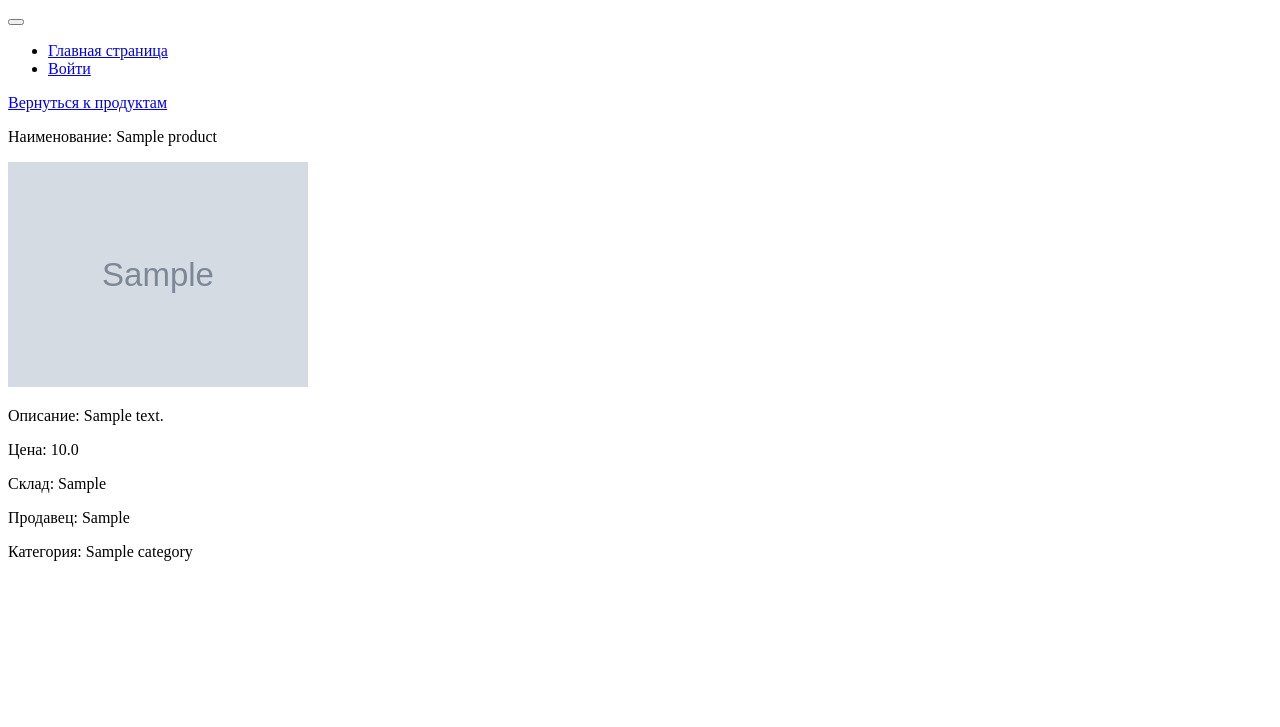
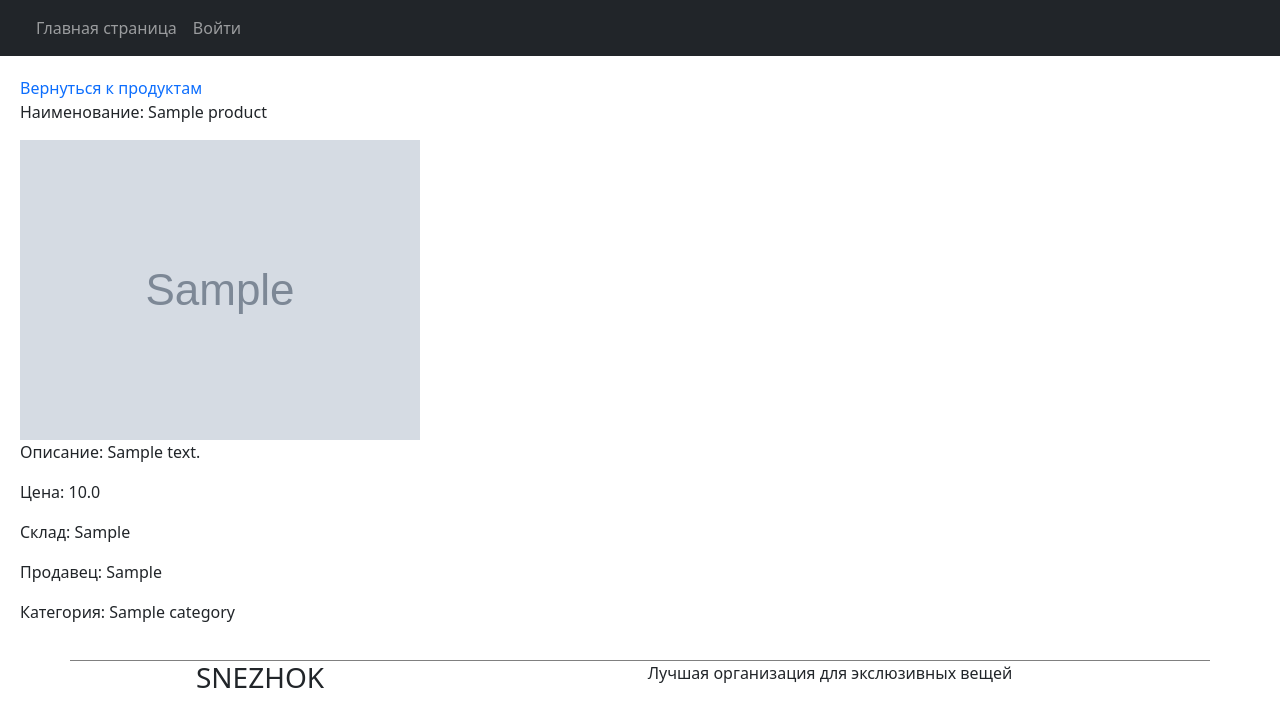
Before and after one commit to ultimathule1/JavaSpringFinal, a Spring Boot app: page /info/1 in a window 1280 px wide. Shown: the top 727 px of the page. Run offline with Spring Boot 4, Linux system fonts and the light colour scheme; a user stored in the database is signed in; tables that the repository leaves empty hold one stand-in row (values such as "Sample post"); grey boxes marked "Sample" are stand-in pictures; some of the project's set-up classes (security, data sources, template engines, error pages and the like) are left out, and stand-ins take their place.

Commit message:
точка невозврата

```diff
--- a/src/main/resources/static/css/product_info.css
+++ b/src/main/resources/static/css/product_info.css
@@ -0,0 +1,20 @@
+.wrapper {
+    padding: 20px;
+}
+
+.flex-container {
+    display: flex;
+    flex-wrap: wrap;
+    flex-direction: row;
+    gap: 10px;
+}
+
+.back-btn {
+    text-decoration: none;
+    padding: 0 0 5px 0;
+}
+
+.footer {
+    width: 100%;
+    border-top: 1px solid gray;
+}
--- a/src/main/resources/templates/product/infoProduct.html
+++ b/src/main/resources/templates/product/infoProduct.html
@@ -3,6 +3,10 @@
 <head>
     <meta charset="UTF-8">
     <title>Информация о товаре</title>
+    <link th:href="@{/css/bootstrap.min.css}" rel="stylesheet"
+    integrity="sha384-Zenh87qX5JnK2Jl0vWa8Ck2rdkQ2Bzep5IDxbcnCeuOxjzrPF/et3URy9Bv1WTRi" crossorigin="anonymous">
+    <link rel="stylesheet" th:href="@{/css/product_info.css}">
+    <link href="https://cdn.jsdelivr.net/npm/bootstrap@5.2.3/dist/css/bootstrap.min.css" rel="stylesheet" integrity="sha384-rbsA2VBKQhggwzxH7pPCaAqO46MgnOM80zW1RWuH61DGLwZJEdK2Kadq2F9CUG65" crossorigin="anonymous">
 </head>
 <body>
     <nav class="navbar navbar-expand-md navbar-dark bg-dark" aria-label="Fourth navbar example">
@@ -24,15 +28,27 @@
             </div>
         </div>
     </nav>
-    <a href="/product">Вернуться к продуктам</a>
+    <div class="wrapper">
+        <a href="/product" class="back-btn">Вернуться к продуктам</a>
         <p th:text="'Наименование: ' + ${product.getTitle()}"></p>
+        <div class="flex-container">
             <div class="flex-container" th:each="img : ${product.getImageList()}">
-        <img th:src="'/img/' + ${img.getFileName()}" width="300px">
+                <img th:src="'/img/' + ${img.getFileName()}">
+            </div>
         </div>
         <p th:text="'Описание: ' + ${product.getDescription()}"></p>
         <p th:text="'Цена: ' + ${product.getPrice()}"></p>
         <p th:text="'Склад: ' + ${product.getWarehouse()}"></p>
         <p th:text="'Продавец: ' + ${product.getSeller()}"></p>
         <p th:text="'Категория: ' + ${product.getCategory().getName()}"></p>
+    </div>
+    <div class="container text-center w-100 footer">
+        <div class="row">
+            <div class="col-4">
+                <h3>SNEZHOK</h3>
+            </div>
+            <div class="col-8">Лучшая организация для экслюзивных вещей</div>
+        </div>
+      </div>
 </body>
 </html>
--- a/src/main/resources/templates/product/product.html
+++ b/src/main/resources/templates/product/product.html
@@ -34,7 +34,8 @@
         <!-- <img class="demo-bg" th:src="'/img/' + slider-1jpg" alt="WHERE IS MY FCKING IMG"> -->
         <div class="welcome-text">
             <h1>SNEZHOK</h1>
-            <p>проект, созданный в июне 2019 на почве любви к искусству и уличной культуре.</p>
+            <p>Продать картину, антиквариат или элитный алкоголь в любом состоянии</p>
+            <p>проект, созданный в июне 2019 на почве любви к искусству и исторической культуре.</p>
         </div>
     </div>
 
@@ -160,7 +161,7 @@
             <div class="col-4">
                 <h3>SNEZHOK</h3>
             </div>
-            <div class="col-8">Лучшая организация для вашего стиля</div>
+            <div class="col-8">Лучшая организация для экслюзивных вещей</div>
         </div>
       </div>
     <script th:src="@{/scripts/bootstrap.bundle.min.js}"></script>
```
Lines whose indentation alone changed are shown as unchanged.
